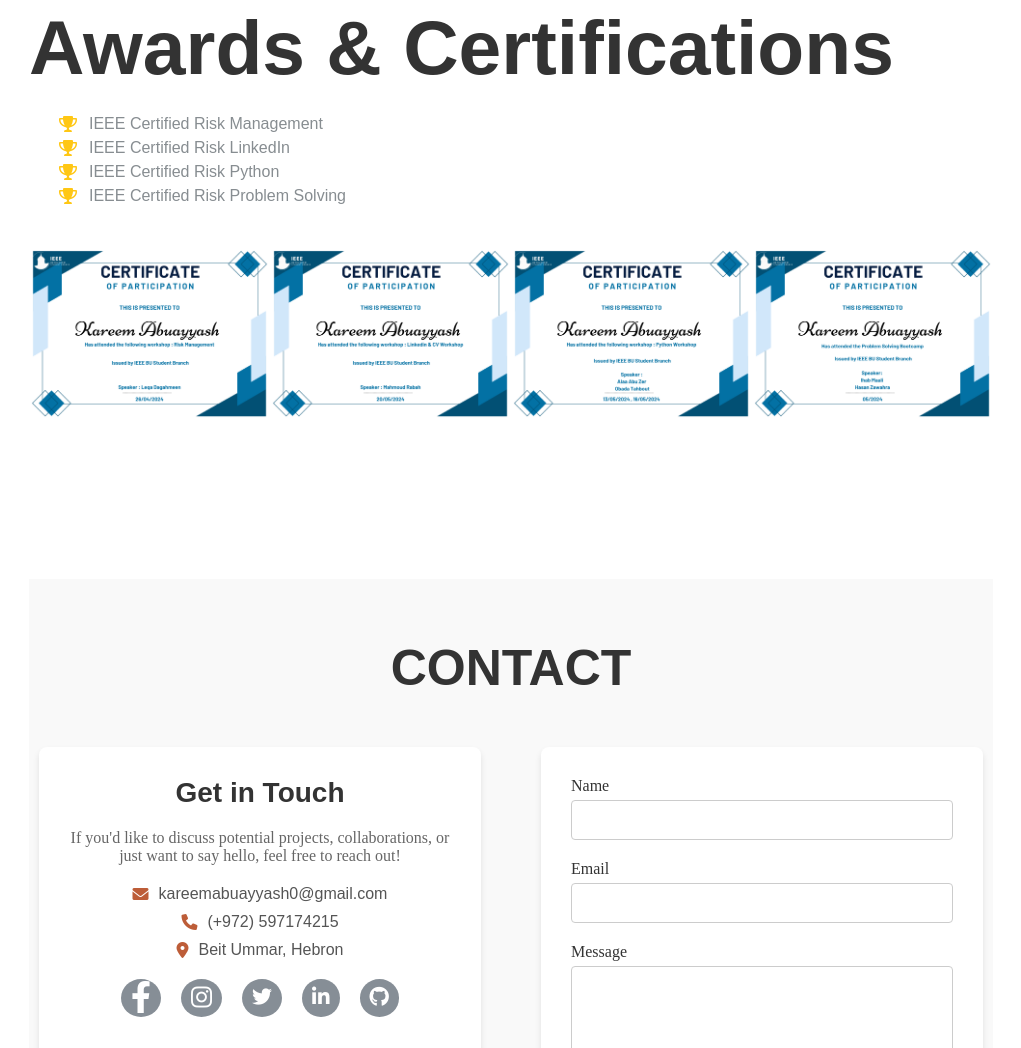
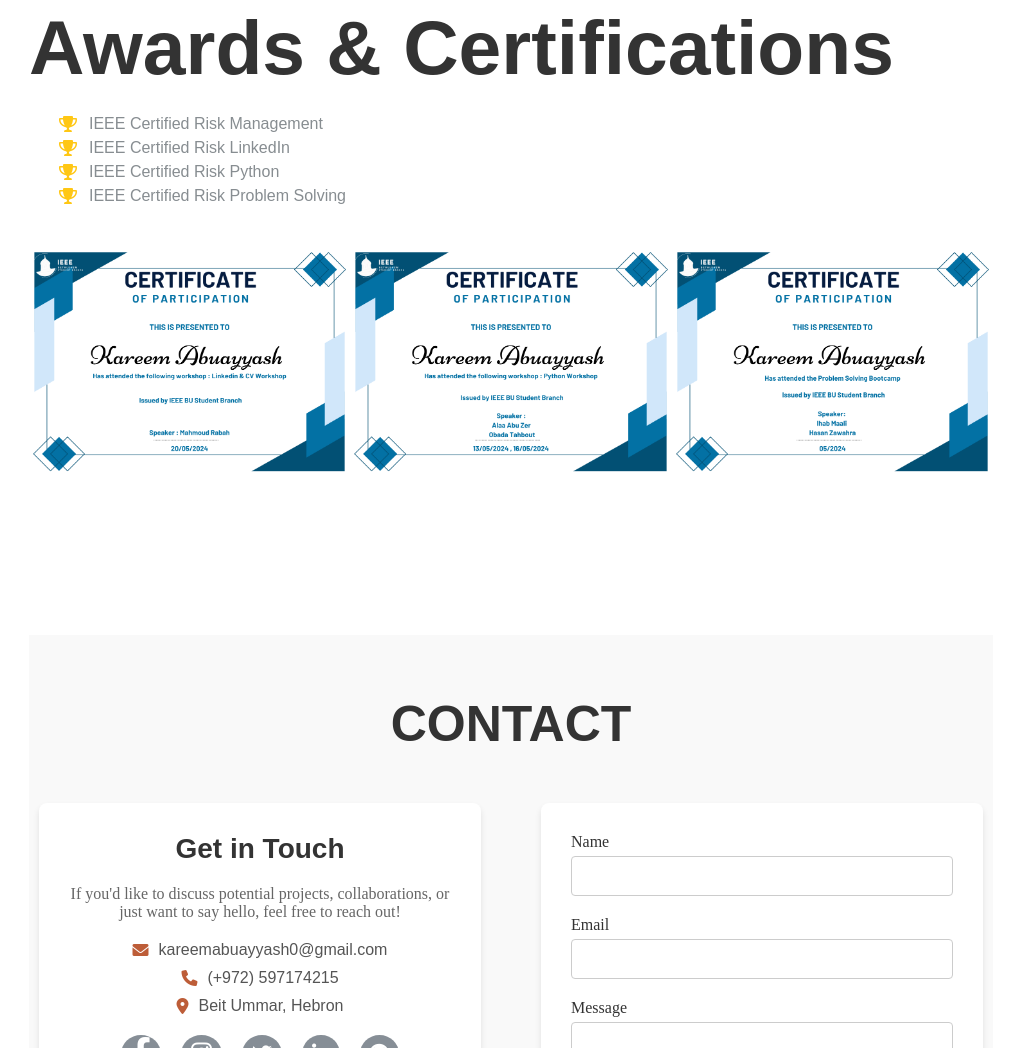
Before and after one commit to KareemAbuayyash/Personalweb, a plain HTML site: page index.html in a window 1280 px wide. Shown: the part 3809-4857 px from the top of the page, without its empty margins (257-1278 px from the left). Drawn offline with Linux system fonts and the light colour scheme; a web font is replaced by a local one.

Commit message:
Update index.html

```diff
--- a/index.html
+++ b/index.html
@@ -153,7 +153,7 @@
         </div>
         <div class="cer-img">
           <ul>
-            <li><img src="Certificates/Risk.png" alt="Risk Management Certificate"></li>
+          <!--  <li><img src="Certificates/Risk.png" alt="Risk Management Certificate"></li>-->
             <li><img src="Certificates/Linkedin.png" alt="LinkedIn Certificate"></li>
             <li><img src="Certificates/Paython.png" alt="Python Certificate"></li>
             <li><img src="Certificates/ProblemSolving.png" alt="Problem Solving Certificate"></li>
```
